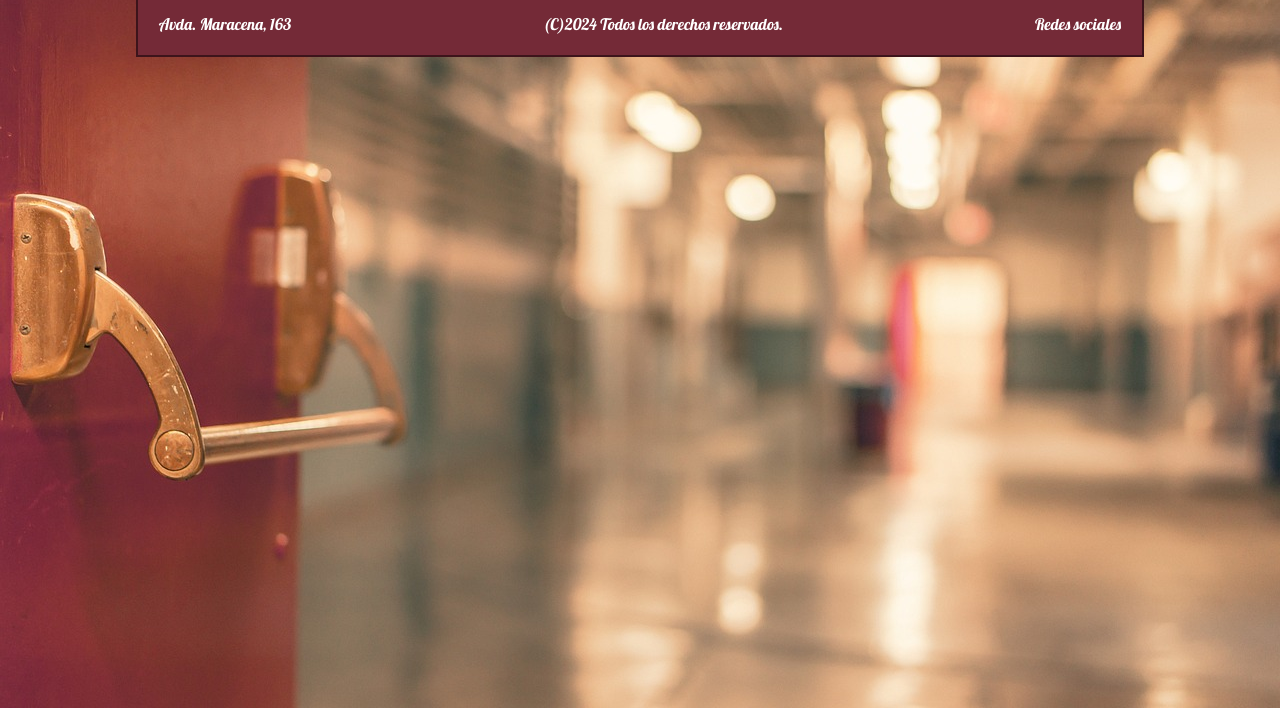
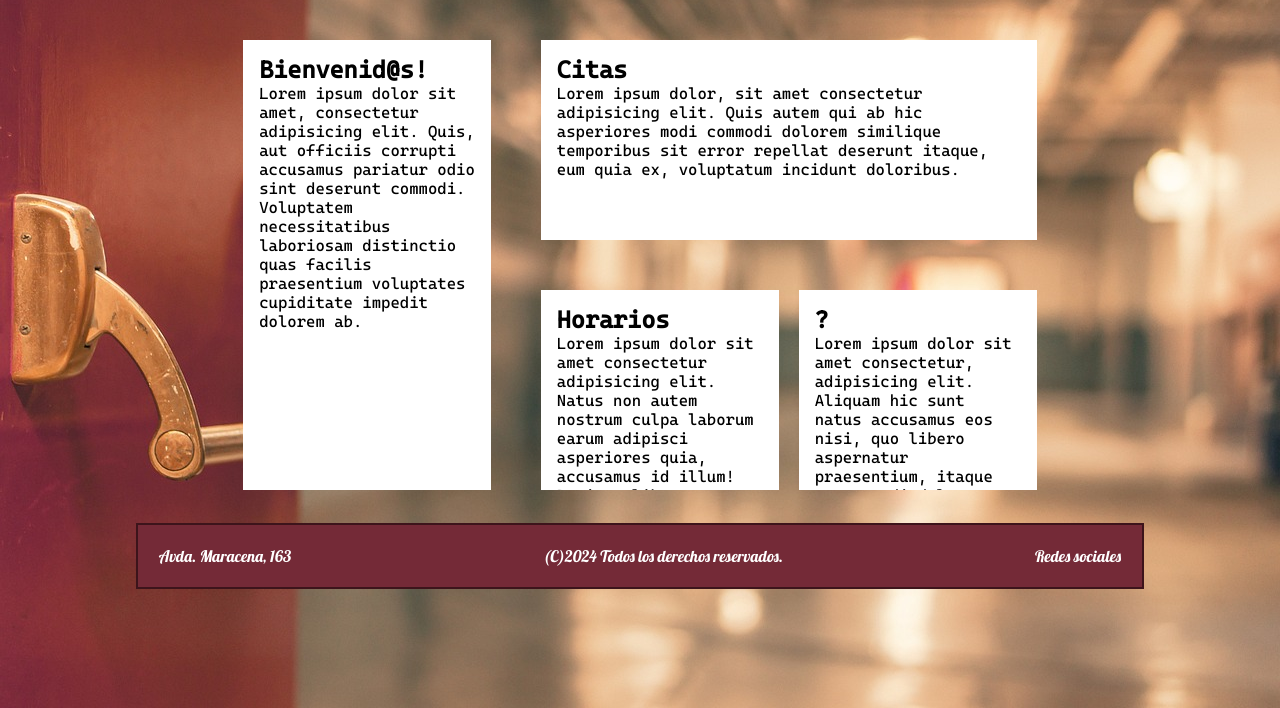
Before and after one commit to Fichis/Despliegue_Recu, a plain HTML site: page index.html in a window 1280 px wide. Shown: the part 92-800 px from the top of the page. Drawn offline with Linux system fonts and the light colour scheme; a web font is replaced by a local one.

Commit message:
Agregado Posicionamiento Pagina principal con estilos

```diff
--- a/css/reglas.css
+++ b/css/reglas.css
@@ -34,7 +34,6 @@ body {
 nav {
     background-color: #742A37;
     padding: 0.5em;
-    margin-right: 0.5em;
     border: 2px solid #3d141b;
     display: flex;
     justify-content: space-between;
@@ -107,13 +106,70 @@ nav ul li img {
     width: 50px;
 }
 
-/* !  ! */
+/* ! Principal ! */
 
+.principal {
+    height: 500px;
+    margin: 1em auto;
+    padding: 0.5em;
+}
 
+article {
+    float: left;
+    padding: 1em;
+    background-color: white;
+}
+
+.art1 {
+    margin-top: 25px;
+    margin-bottom: 25px;
+    margin-left: 10%;
+    margin-right: 2.5%;
+
+    width: 25%;
+    height: 450px;
+}
+
+.art2 {
+    margin-top: 25px;
+    margin-left: 2.5%;
+    margin-right: 10%;
+
+    width: 50%;
+    height: 200px;
+}
+
+.art3 {
+    margin-top: 50px;
+    margin-bottom: 25px;
+    margin-left: 2.5%;
+    margin-right: 1%;
+
+    width: 24%;
+    height: 200px;
+
+    overflow-y: auto;
+}
+
+.art4 {
+    margin-top: 50px;
+    margin-bottom: 25px;
+    margin-left: 1%;
+    margin-right: 10%;
+
+    width: 24%;
+    height: 200px;
+
+    overflow-y: auto;
+}
 
 /* ! Pie de Pagina ! */
 
 footer {
+    position: sticky;
+    bottom: 0;
+    width: 100%;
+
     background-color: #742A37;
     border: 2px solid #3d141b;
     color: white;
--- a/index.html
+++ b/index.html
@@ -46,7 +46,22 @@
             </nav>
         <main>
             <div class="principal">
-
+                <article class="art1">
+                    <h1>Bienvenid@s!</h1>
+                    <p>Lorem ipsum dolor sit amet, consectetur adipisicing elit. Quis, aut officiis corrupti accusamus pariatur odio sint deserunt commodi. Voluptatem necessitatibus laboriosam distinctio quas facilis praesentium voluptates cupiditate impedit dolorem ab.</p>
+                </article>
+                <article class="art2">
+                    <h1>Citas</h1>
+                    <p>Lorem ipsum dolor, sit amet consectetur adipisicing elit. Quis autem qui ab hic asperiores modi commodi dolorem similique temporibus sit error repellat deserunt itaque, eum quia ex, voluptatum incidunt doloribus.</p>
+                </article>
+                <article class="art3">
+                    <h1>Horarios</h1>
+                    <p>Lorem ipsum dolor sit amet consectetur adipisicing elit. Natus non autem nostrum culpa laborum earum adipisci asperiores quia, accusamus id illum! Ducimus libero explicabo quos placeat doloribus recusandae architecto ipsa.</p>
+                </article>
+                <article class="art4">
+                    <h1>?</h1>
+                    <p>Lorem ipsum dolor sit amet consectetur, adipisicing elit. Aliquam hic sunt natus accusamus eos nisi, quo libero aspernatur praesentium, itaque ea commodi dolorem mollitia, repellendus ex? Iure eveniet laborum sapiente.</p>
+                </article>
             </div>
         </main>
         <footer>
```
